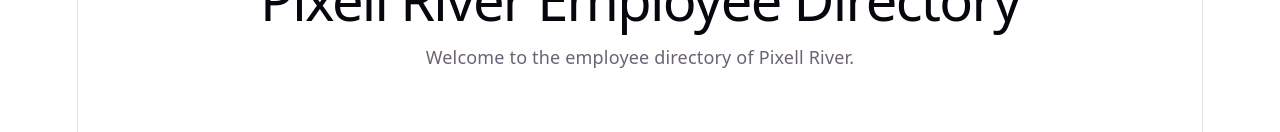
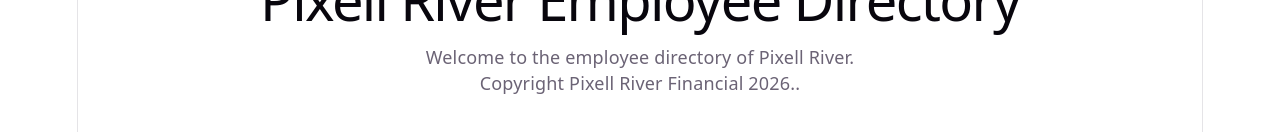
Before and after one commit to zpunjani/labs_full_stack, a React (Vite) app in the folder lab-1.2/: page / in a window 1280 px wide. Shown: the part 352-484 px from the top of the page. Built offline with nearby package versions, Linux system fonts and the light colour scheme.

Commit message:
Added the footer in the app.tsx

```diff
--- a/lab-1.2/src/App.tsx
+++ b/lab-1.2/src/App.tsx
@@ -1,6 +1,7 @@
 
 import './App.css'
 import Header from './components/header/header'
+import Footer from './components/footer/footer'
 
 function App() {
 
@@ -8,6 +9,7 @@ function App() {
     <>
 
       <Header />
+      <Footer />
 
     </>
   )
```
